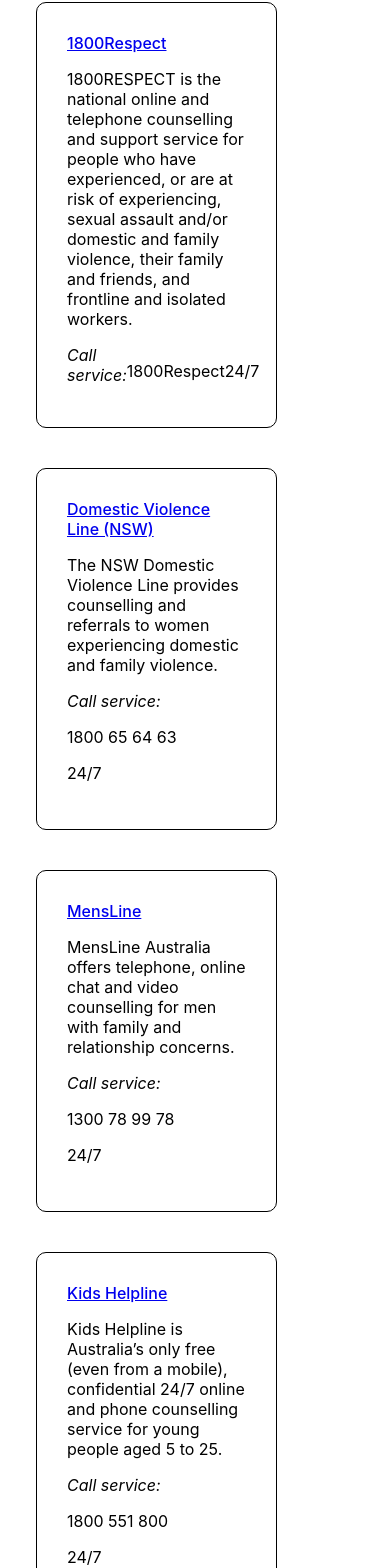
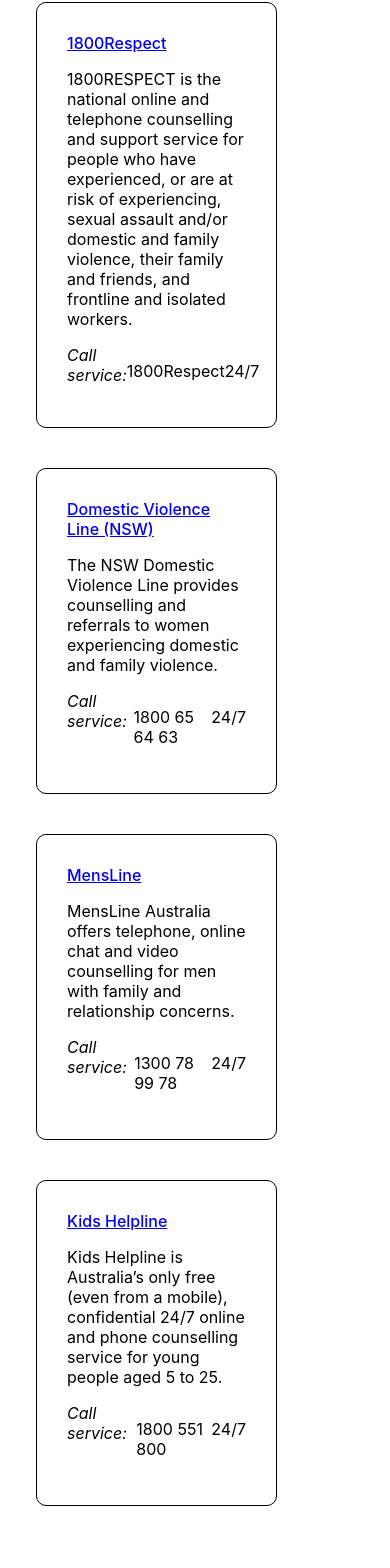
Before and after one commit to NinaC-boop/baby-birds, a React (Create React App) app in the folder my-app/: page /resources in a window 390 px wide. Shown: the part 206-1774 px from the top of the page. After the commit the page ends 1732 px from the top, so only its background shows below. Built offline with nearby package versions, Linux system fonts and the light colour scheme.

Commit message:
styling phone number but needs fixing

```diff
--- a/my-app/src/pages/Resources.jsx
+++ b/my-app/src/pages/Resources.jsx
@@ -59,41 +59,46 @@
         <Container className={classes.container}>
             <h1>Resources</h1>
             <hr className={classes.hr}></hr>
+
+
             <div className={classes.card}>
               <a href="https://www.1800respect.org.au/" className={classes.link}>1800Respect</a>
               <p>1800RESPECT is the national online and telephone counselling and support service for people who have experienced, or are at risk of experiencing, sexual assault and/or domestic and family violence, their family and friends, and frontline and isolated workers.</p>
               <div className={classes.phoneNumber}>
-                <div><i>Call service:</i> </div>
-
-                <div> <p>1800Respect</p> </div>
-
-                <div><p>24/7</p> </div>
-
+                <i>Call service:</i>
+                <p>1800Respect</p>
+                <p>24/7</p>
               </div>
             </div>
 
             <div className={classes.card}>
               <a href="https://www.facs.nsw.gov.au/domestic-violence/helpline" className={classes.link}>Domestic Violence Line (NSW)</a>
               <p>The NSW Domestic Violence Line provides counselling and referrals to women experiencing domestic and family violence.</p>
+              <div className={classes.phoneNumber}>
                 <i>Call service:</i>
                 <p>1800 65 64 63</p>
                 <p>24/7</p>
+              </div>
             </div>
 
             <div className={classes.card}>
               <a href="https://mensline.org.au/" className={classes.link}>MensLine</a>
               <p>MensLine Australia offers telephone, online chat and video counselling for men with family and relationship concerns.</p>
+              <div className={classes.phoneNumber}>
                 <i>Call service:</i>
                 <p>1300 78 99 78</p>
                 <p>24/7</p>
+              </div>
             </div>
 
             <div className={classes.card}>
               <a href="https://kidshelpline.com.au/" className={classes.link}>Kids Helpline</a>
               <p>Kids Helpline is Australia’s only free (even from a mobile), confidential 24/7 online and phone counselling service for young people aged 5 to 25.</p>
+              <div className={classes.phoneNumber}>
                 <i>Call service:</i>
                 <p>1800 551 800</p>
                 <p>24/7</p>
+              </div>
             </div>
         </Container>
 
```
Lines whose indentation alone changed are shown as unchanged.
